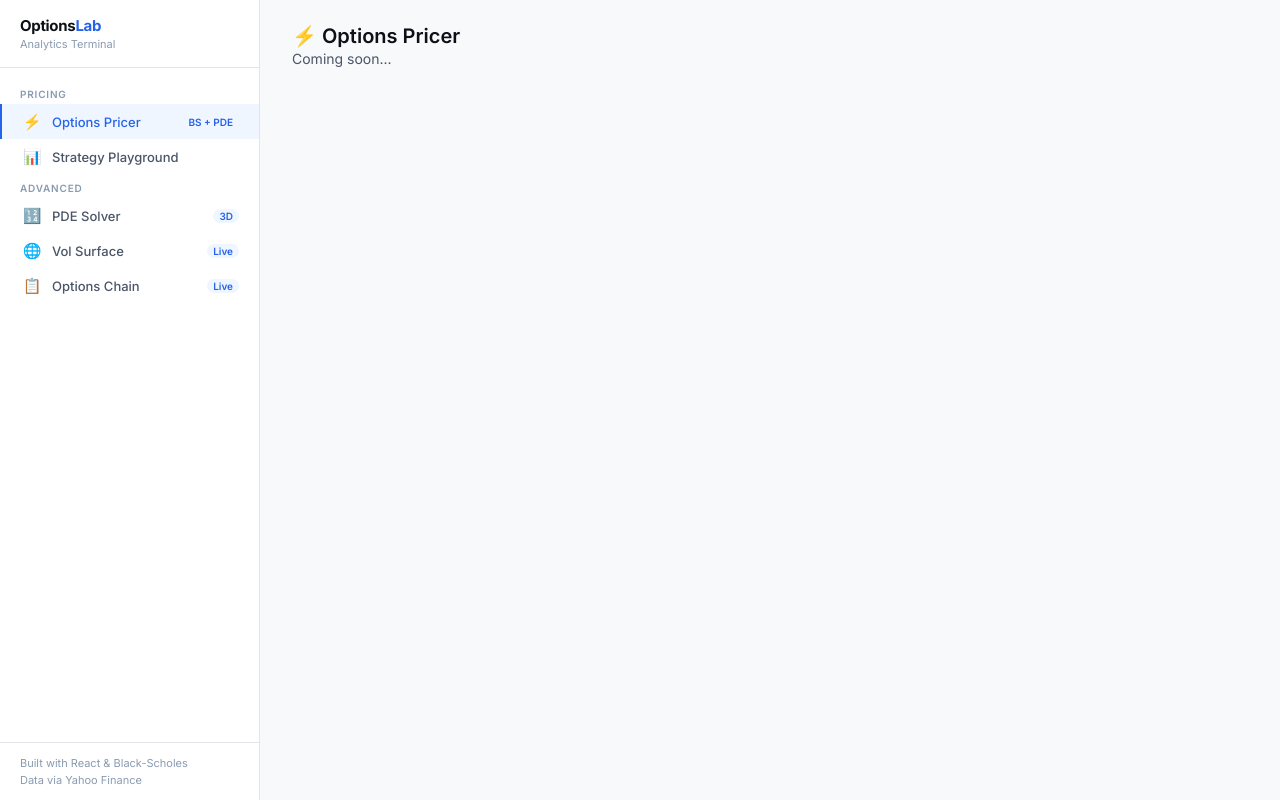
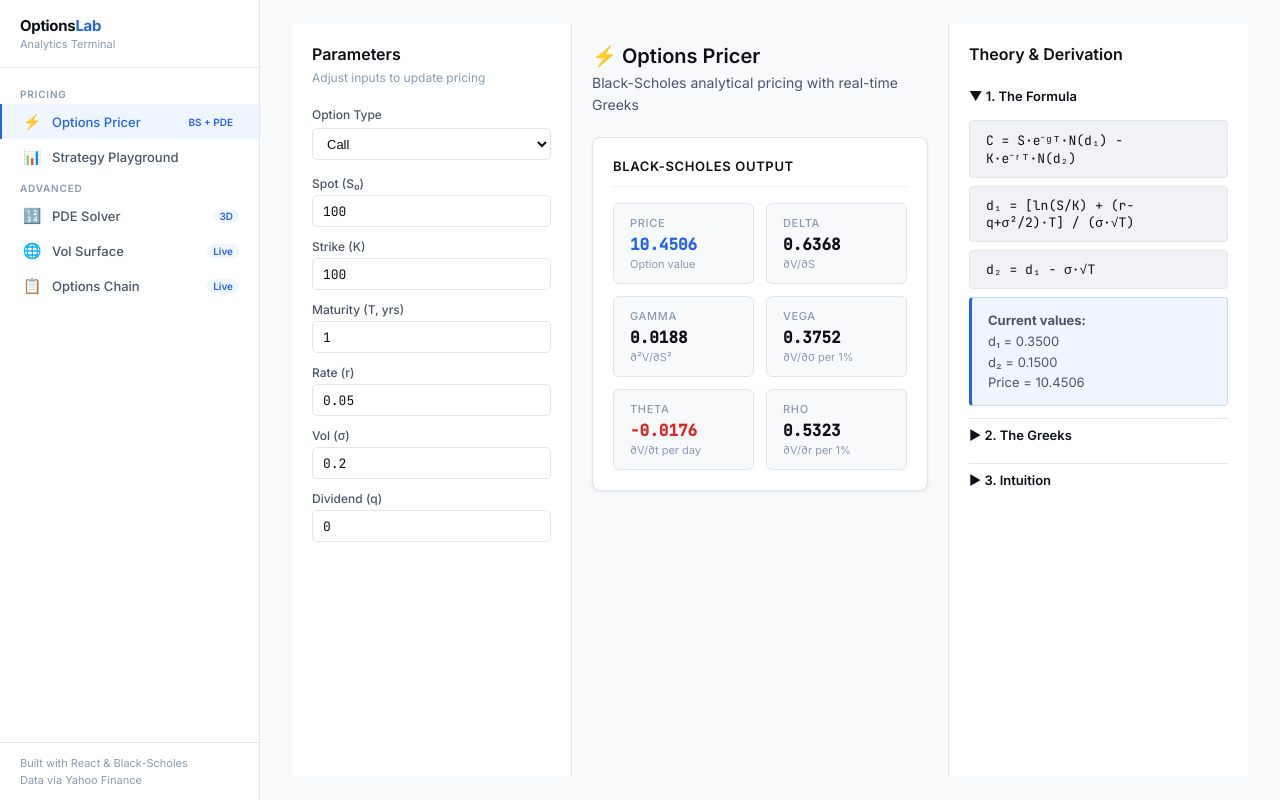
Before and after one commit to 2004luca/options-terminal, a React (Create React App) app: page / in a window 1280 px wide. Built offline with nearby package versions, Linux system fonts and the light colour scheme.

Commit message:
feat: options pricer page with Greeks and theory panel

```diff
--- a/src/pages/OptionsPricer.js
+++ b/src/pages/OptionsPricer.js
@@ -1,4 +1,224 @@
-import React from 'react';
+// src/pages/OptionsPricer.js
+// Options Pricer — Black-Scholes + Greeks + PDE comparison
+
+import React, { useState, useMemo } from 'react';
+import { blackScholes, calcGreeks } from '../utils/blackscholes';
+
+// ── Input Panel ──────────────────────────────────────────────────────────────
+
+function InputPanel({ params, onChange }) {
+  const fields = [
+    { key: 'S',     label: 'Spot (S₀)',       step: 1   },
+    { key: 'K',     label: 'Strike (K)',       step: 1   },
+    { key: 'T',     label: 'Maturity (T, yrs)', step: 0.1 },
+    { key: 'r',     label: 'Rate (r)',         step: 0.001 },
+    { key: 'sigma', label: 'Vol (σ)',          step: 0.01 },
+    { key: 'q',     label: 'Dividend (q)',     step: 0.001 },
+  ];
+
+  return (
+    <div className="panel-left">
+      <div style={{ marginBottom: 20 }}>
+        <h2>Parameters</h2>
+        <p style={{ fontSize: 12, color: 'var(--text-muted)', marginTop: 4 }}>
+          Adjust inputs to update pricing
+        </p>
+      </div>
+
+      <div style={{ marginBottom: 16 }}>
+        <div className="input-label" style={{ marginBottom: 6 }}>Option Type</div>
+        <select
+          className="select-field"
+          style={{ width: '100%' }}
+          value={params.type}
+          onChange={e => onChange('type', e.target.value)}
+        >
+          <option value="call">Call</option>
+          <option value="put">Put</option>
+        </select>
+      </div>
+
+      {fields.map(f => (
+        <div className="input-group" key={f.key}>
+          <label className="input-label">{f.label}</label>
+          <input
+            type="number"
+            className="input-field"
+            value={params[f.key]}
+            step={f.step}
+            onChange={e => onChange(f.key, parseFloat(e.target.value))}
+          />
+        </div>
+      ))}
+    </div>
+  );
+}
+
+// ── Greeks Display ───────────────────────────────────────────────────────────
+
+function GreeksPanel({ greeks, price }) {
+  const items = [
+    { label: 'Price',  value: price.toFixed(4),          sub: 'Option value',           color: 'var(--accent)' },
+    { label: 'Delta',  value: greeks.delta.toFixed(4),   sub: '∂V/∂S',                  color: null },
+    { label: 'Gamma',  value: greeks.gamma.toFixed(4),   sub: '∂²V/∂S²',               color: null },
+    { label: 'Vega',   value: greeks.vega.toFixed(4),    sub: '∂V/∂σ per 1%',          color: null },
+    { label: 'Theta',  value: greeks.theta.toFixed(4),   sub: '∂V/∂t per day',         color: greeks.theta < 0 ? 'var(--red)' : null },
+    { label: 'Rho',    value: greeks.rho.toFixed(4),     sub: '∂V/∂r per 1%',          color: null },
+  ];
+
+  return (
+    <div className="card" style={{ marginBottom: 16 }}>
+      <div className="card-header">
+        <span className="card-title">Black-Scholes Output</span>
+      </div>
+      <div className="metric-grid">
+        {items.map(item => (
+          <div className="metric-box" key={item.label}>
+            <div className="metric-label">{item.label}</div>
+            <div className="metric-value" style={{ color: item.color, fontSize: 16 }}>
+              {item.value}
+            </div>
+            <div className="metric-sub">{item.sub}</div>
+          </div>
+        ))}
+      </div>
+    </div>
+  );
+}
+
+// ── Theory Panel ─────────────────────────────────────────────────────────────
+
+function TheoryPanel({ params, greeks, price }) {
+  const [open, setOpen] = useState({ formula: true, greeks: false, intuition: false });
+
+  const toggle = key => setOpen(o => ({ ...o, [key]: !o[key] }));
+
+  const d1 = (Math.log(params.S / params.K) +
+    (params.r - params.q + 0.5 * params.sigma ** 2) * params.T) /
+    (params.sigma * Math.sqrt(params.T));
+  const d2 = d1 - params.sigma * Math.sqrt(params.T);
+
+  return (
+    <div className="panel-right">
+      <div style={{ marginBottom: 16 }}>
+        <h2>Theory & Derivation</h2>
+      </div>
+
+      {/* Formula */}
+      <div style={{ marginBottom: 12 }}>
+        <div
+          style={{ display: 'flex', justifyContent: 'space-between', cursor: 'pointer', padding: '8px 0' }}
+          onClick={() => toggle('formula')}
+        >
+          <span style={{ fontWeight: 600, fontSize: 13 }}>
+            {open.formula ? '▼' : '▶'} 1. The Formula
+          </span>
+        </div>
+        {open.formula && (
+          <div>
+            <div className="formula-box">
+              {params.type === 'call'
+                ? 'C = S·e⁻ᵍᵀ·N(d₁) - K·e⁻ʳᵀ·N(d₂)'
+                : 'P = K·e⁻ʳᵀ·N(-d₂) - S·e⁻ᵍᵀ·N(-d₁)'}
+            </div>
+            <div className="formula-box" style={{ marginTop: 6 }}>
+              d₁ = [ln(S/K) + (r-q+σ²/2)·T] / (σ·√T)
+            </div>
+            <div className="formula-box" style={{ marginTop: 6 }}>
+              d₂ = d₁ - σ·√T
+            </div>
+            <div className="info-box" style={{ marginTop: 8 }}>
+              <strong>Current values:</strong><br />
+              d₁ = {d1.toFixed(4)}<br />
+              d₂ = {d2.toFixed(4)}<br />
+              Price = {price.toFixed(4)}
+            </div>
+          </div>
+        )}
+      </div>
+
+      {/* Greeks */}
+      <div style={{ marginBottom: 12 }}>
+        <div
+          style={{ display: 'flex', justifyContent: 'space-between', cursor: 'pointer', padding: '8px 0', borderTop: '1px solid var(--border)' }}
+          onClick={() => toggle('greeks')}
+        >
+          <span style={{ fontWeight: 600, fontSize: 13 }}>
+            {open.greeks ? '▼' : '▶'} 2. The Greeks
+          </span>
+        </div>
+        {open.greeks && (
+          <div>
+            {[
+              { name: 'Delta', formula: 'N(d₁)', desc: 'Probability the option expires ITM. Also the hedge ratio — how many shares to hold to delta-hedge.' },
+              { name: 'Gamma', formula: "N'(d₁) / (S·σ·√T)", desc: 'Rate of change of delta. High gamma = delta changes quickly with spot moves.' },
+              { name: 'Vega',  formula: "S·N'(d₁)·√T", desc: 'Sensitivity to volatility. Long options are always long vega.' },
+              { name: 'Theta', formula: 'Time decay', desc: 'How much the option loses per day. Almost always negative — options decay as time passes.' },
+              { name: 'Rho',   formula: 'K·T·e⁻ʳᵀ·N(d₂)', desc: 'Sensitivity to interest rates. Usually small except for long-dated options.' },
+            ].map(g => (
+              <div key={g.name} style={{ marginBottom: 10 }}>
+                <div style={{ fontWeight: 600, fontSize: 12, color: 'var(--accent)' }}>{g.name}</div>
+                <div className="formula-box" style={{ margin: '4px 0' }}>{g.formula}</div>
+                <div style={{ fontSize: 12, color: 'var(--text-secondary)', lineHeight: 1.5 }}>{g.desc}</div>
+              </div>
+            ))}
+          </div>
+        )}
+      </div>
+
+      {/* Intuition */}
+      <div>
+        <div
+          style={{ display: 'flex', justifyContent: 'space-between', cursor: 'pointer', padding: '8px 0', borderTop: '1px solid var(--border)' }}
+          onClick={() => toggle('intuition')}
+        >
+          <span style={{ fontWeight: 600, fontSize: 13 }}>
+            {open.intuition ? '▼' : '▶'} 3. Intuition
+          </span>
+        </div>
+        {open.intuition && (
+          <div className="info-box">
+            <strong>What is N(d₁)?</strong><br />
+            N(d₁) is the delta — the probability (risk-neutral) that the option expires in-the-money, adjusted for the fact that when ITM you receive the stock.<br /><br />
+            <strong>What is N(d₂)?</strong><br />
+            N(d₂) is the pure probability that the option expires ITM under the risk-neutral measure.<br /><br />
+            <strong>The formula decomposed:</strong><br />
+            Call = PV(receive stock if ITM) - PV(pay strike if ITM)<br />
+            = S·N(d₁) - K·e⁻ʳᵀ·N(d₂)
+          </div>
+        )}
+      </div>
+    </div>
+  );
+}
+
+// ── Main Page ─────────────────────────────────────────────────────────────────
+
 export default function OptionsPricer() {
-  return <div><h1>⚡ Options Pricer</h1><p>Coming soon...</p></div>;
+  const [params, setParams] = useState({
+    S: 100, K: 100, T: 1, r: 0.05, sigma: 0.2, q: 0, type: 'call'
+  });
+
+  const onChange = (key, value) => {
+    setParams(p => ({ ...p, [key]: value }));
+  };
+
+  const price  = useMemo(() => blackScholes(params.S, params.K, params.T, params.r, params.sigma, params.q, params.type), [params]);
+  const greeks = useMemo(() => calcGreeks(params.S, params.K, params.T, params.r, params.sigma, params.q, params.type), [params]);
+
+  return (
+    <div className="panel-layout" style={{ height: 'calc(100vh - 48px)' }}>
+      <InputPanel params={params} onChange={onChange} />
+      <div className="panel-center">
+        <div style={{ marginBottom: 20 }}>
+          <h1>⚡ Options Pricer</h1>
+          <p style={{ marginTop: 4 }}>
+            Black-Scholes analytical pricing with real-time Greeks
+          </p>
+        </div>
+        <GreeksPanel greeks={greeks} price={price} />
+      </div>
+      <TheoryPanel params={params} greeks={greeks} price={price} />
+    </div>
+  );
 }
```
